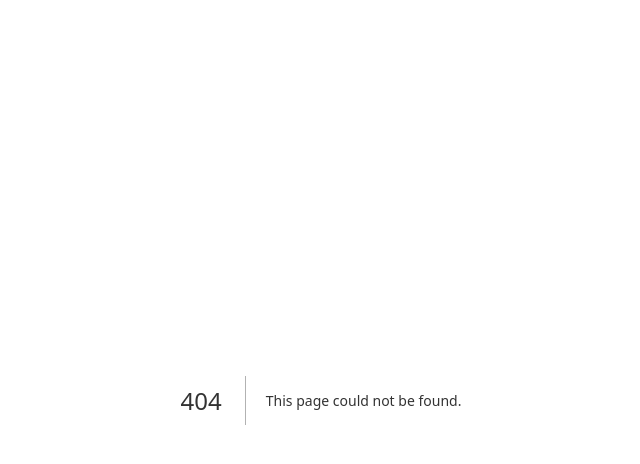
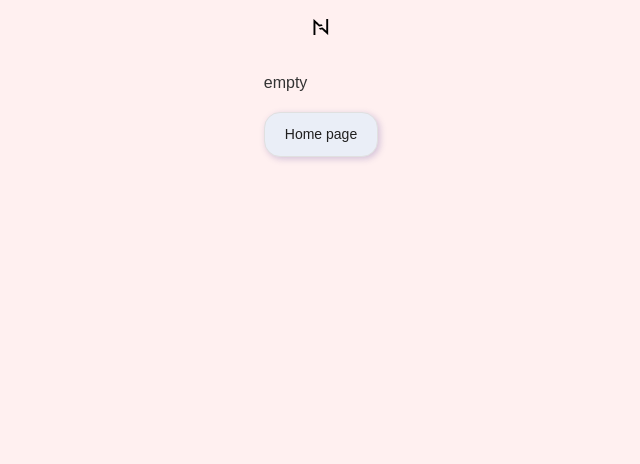
Before and after one commit to Yashchemskyi-Oleksandr/survey, a Next.js app: page /results in a window 1280 px wide. Before the commit this address had no page. Shown: the top 464 px of the page, without its empty margins (319-959 px from the left). Built offline with nearby package versions, Linux system fonts and the light colour scheme.

Commit message:
- created results page and show all answers

```diff
--- /dev/null
+++ b/src/page-components/Results/Results.module.scss
@@ -0,0 +1,12 @@
+.results {
+    padding: 20px;
+    max-width: 1200px;
+    margin: 0 auto;
+
+    &,
+    &_list {
+        display: grid;
+        justify-content: center;
+        gap: 20px;
+    }
+}
--- /dev/null
+++ b/src/page-components/Results/Results.tsx
@@ -0,0 +1,29 @@
+import React from 'react';
+import Button from '@/components/Button';
+import styles from './Results.module.scss';
+
+const Results = ({ answers }: { answers: Record<string, string> }) => (
+  <section className={styles.results}>
+    {Object.keys(answers).length ? (
+      <>
+        <h1>Thank you!</h1>
+        <ul className={styles.results_list}>
+          {Object.entries(answers).map(([key, value]) => (
+            <li key={key}>{`${key}: ${value}`}</li>
+          ))}
+        </ul>
+      </>
+    ) : (
+      <p>empty</p>
+    )}
+    <Button
+      onClick={() => {
+        window.location.href = '/';
+      }}
+    >
+      Home page
+    </Button>
+  </section>
+);
+
+export default Results;
--- /dev/null
+++ b/src/pages/results.tsx
@@ -0,0 +1,12 @@
+import PageLayout from '@/components/layouts/PageLayout';
+import Results from '@/page-components/Results/Results';
+import { getAnswers } from '@/store/surveySlice';
+import { useSelector } from 'react-redux';
+
+export default function ResultsPage() {
+  const answers = useSelector(getAnswers);
+
+  return (<Results answers={answers} />);
+}
+
+ResultsPage.getLayout = (page: React.ReactNode) => <PageLayout>{page}</PageLayout>;
```
